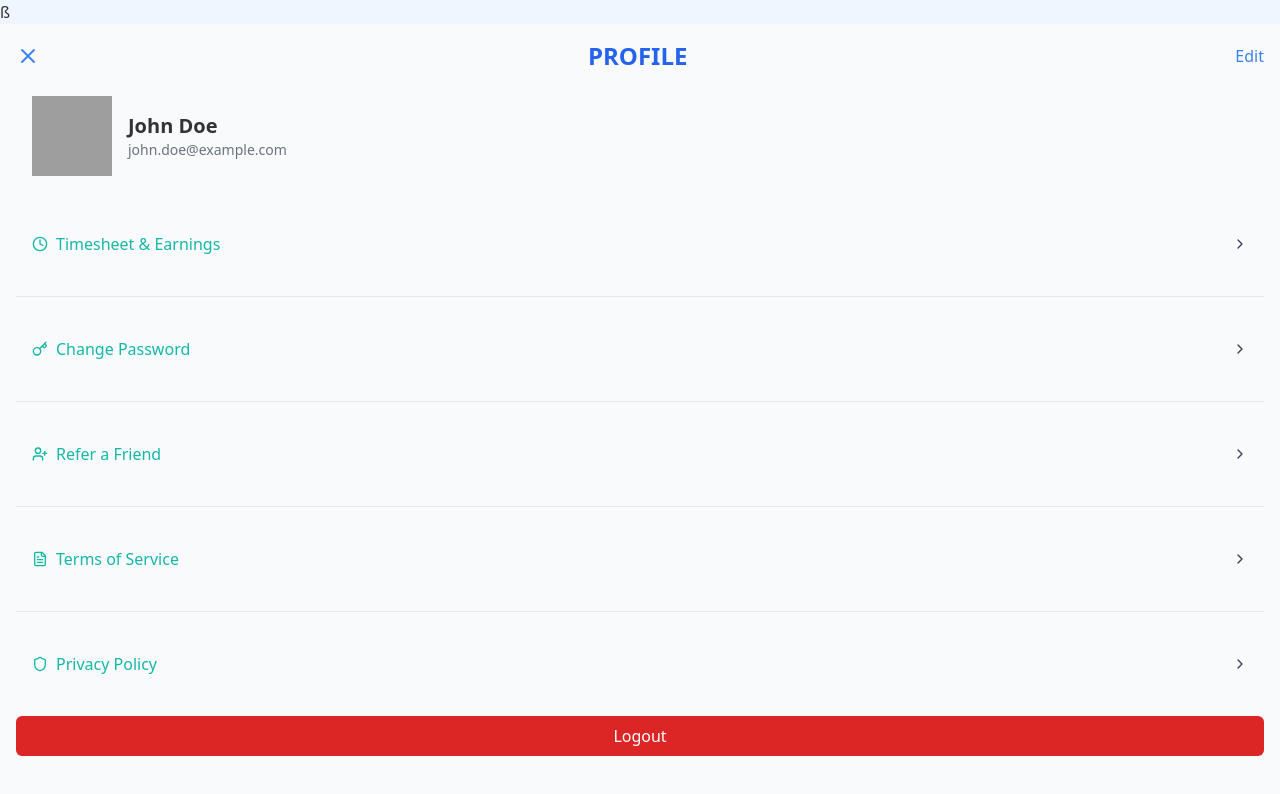
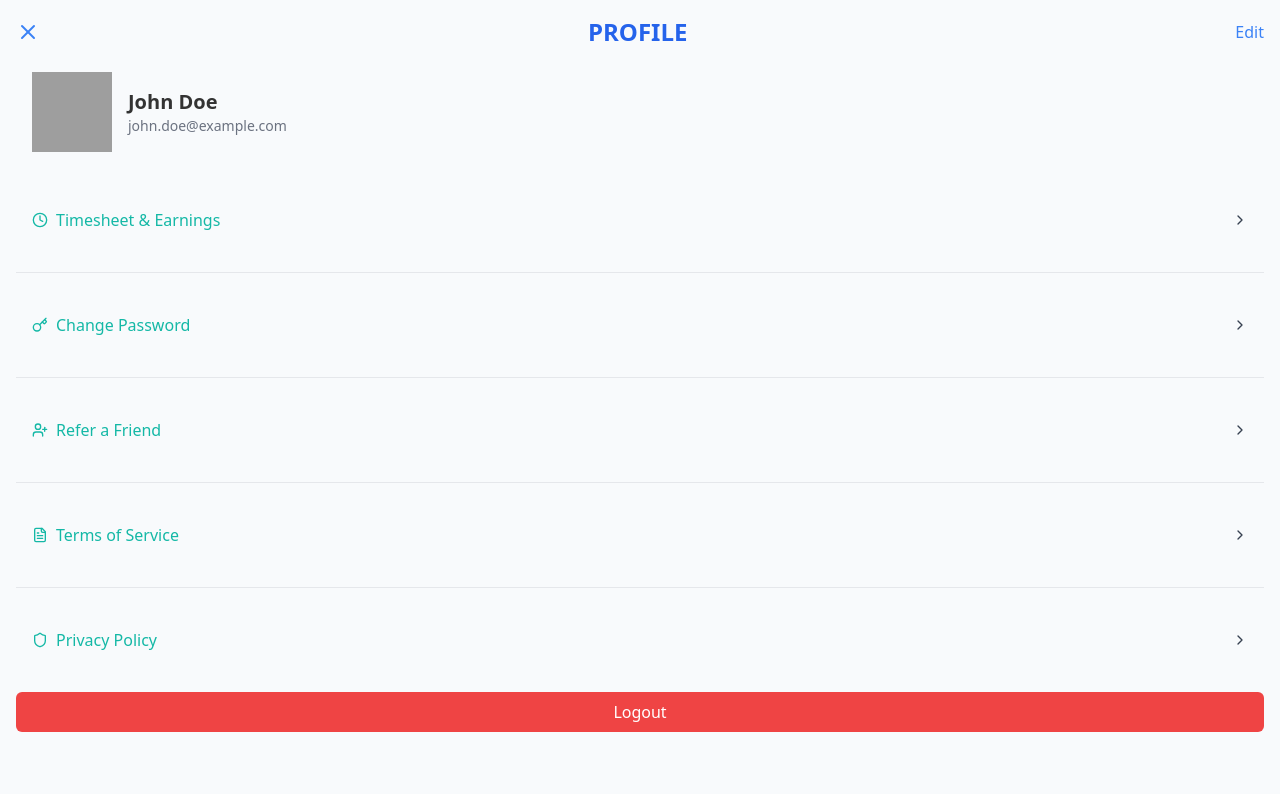
Before and after one commit to Hridayash/shfitsnap, a React (Vite) app in the folder client/: page /profile in a window 1280 px wide. Shown: the top 794 px of the page. Built offline with nearby package versions, Linux system fonts and the light colour scheme; grey boxes are pictures that could not be loaded.

Commit message:
Test (#13)
* test

* add new crud from Spring

---------

Co-authored-by: Hridayash Pariyar <hridayashpariyar@Hridayashs-MacBook-Pro.local>

```diff
--- a/client/src/App.tsx
+++ b/client/src/App.tsx
@@ -16,14 +16,13 @@ function App() {
 
   return (
     <BrowserRouter>
-ß
+
         <Routes>
          <Route path ="/login" element  = {<Login />} />
          <Route path ="/signup" element  = {<Signup/>} />
          <Route path ="/home" element  = {<Home/>} />
          <Route path ="/profile" element  = {<Profile/>} />
          <Route path="/edit" element={<Edit />} />
-
          <Route path="/terms" element={<Terms />} />
          <Route path="/privacy" element={<PrivacyPolicy />} />
 
--- a/client/src/pages/login.tsx
+++ b/client/src/pages/login.tsx
@@ -46,7 +46,7 @@ export default function Login(){
         const handleSubmit = async(e : React.FormEvent)=>{
             e.preventDefault()
             try{
-                const response = await axios.post(`${api}/user/login` , user)
+                const response = await axios.post(`${api}login` , user)
                 alert("success")
                 console.log(response.data)
                 navigate("/home")
--- a/client/src/pages/profile.tsx
+++ b/client/src/pages/profile.tsx
@@ -104,7 +104,7 @@ export default function Component() {
       <Button
         label="Logout"
         onClick={handleLogout}
-        className="bg-red-600 w-full mt-4 flex items-center justify-center py-2 rounded-md text-white hover:bg-red-700 transition"
+        className="bg-red-500 w-full mt-4 flex items-center justify-center py-2 rounded-md text-white hover:bg-red-700 transition"
       />
     </div>
   );
--- a/client/src/pages/signup.tsx
+++ b/client/src/pages/signup.tsx
@@ -36,7 +36,8 @@ export default function Signup(){
         const handleSubmit   =async(e : React.FormEvent)=>{
             e.preventDefault()
             try{
-              const response =  await axios.post(`${api}/user/signup` , user)
+                //localhost/8080/users
+              const response =  await axios.post(`${api}users` , user)
               alert("success")
               console.log(response.data)
               navigate('/login')
```
Also changed, not shown: 1 other file (tests, documents, lock files or other folders).
